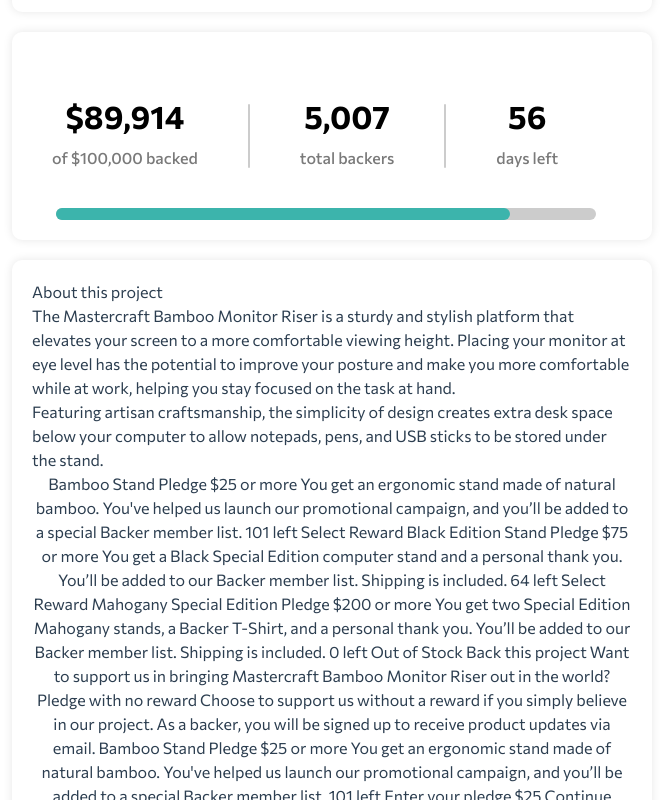
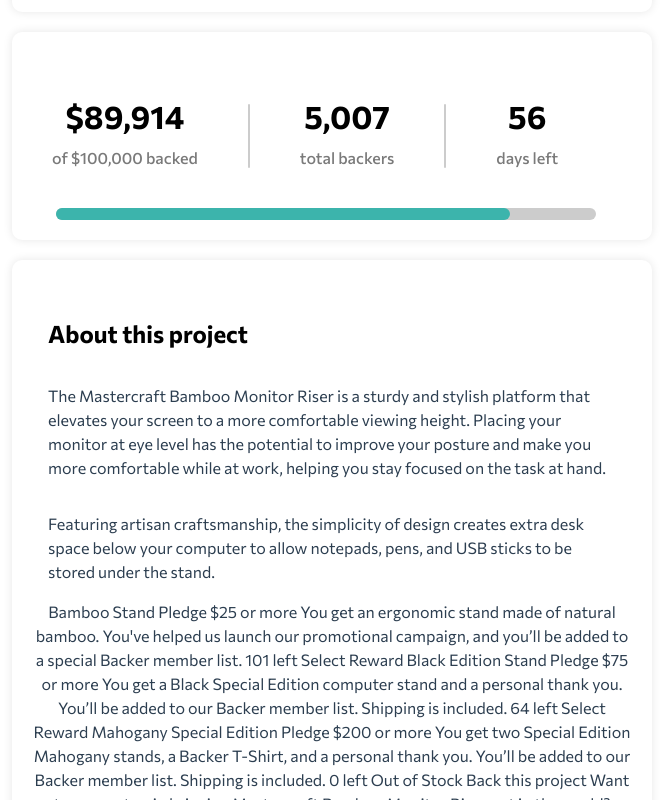
Before and after one commit to CHEGEBB/Mastering-Vue-Journey, a Vue app in the folder crowdfunding-product-page-main/: page / in a window 1280 px wide. Shown: the part 512-1312 px from the top of the page, without its empty margins (308-969 px from the left). Built offline with nearby package versions, Linux system fonts and the light colour scheme.

Commit message:
Refactor header styling in App.vue: Update about section with padding and font styling

```diff
--- a/crowdfunding-product-page-main/src/App.vue
+++ b/crowdfunding-product-page-main/src/App.vue
@@ -63,15 +63,15 @@
 
       </div>
     </div>
-    <div class="about">
-      <h2 class="text-left">About this project</h2>
-      <p class="text-left">
+    <div class="about ">
+      <h2 class="text-left p-4">About this project</h2>
+      <p class="text-left p-4">
         The Mastercraft Bamboo Monitor Riser is a sturdy and stylish
       platform that elevates your screen to a more comfortable viewing height. Placing
       your monitor at eye level has the potential to improve your posture and make you
       more comfortable while at work, helping you stay focused on the task at hand.
       </p>
-       <p class="text-left">
+       <p class="text-left p-4">
         Featuring artisan craftsmanship, the simplicity of design creates extra desk space
       below your computer to allow notepads, pens, and USB sticks to be stored under the
       stand.
@@ -281,4 +281,10 @@
   color:hsl(0, 0%, 48%);
   font-weight: 500;
 }
+.about h2{
+  font-size: 1.5rem;
+  font-weight: 700;
+  color: hsl(0, 0%, 0%);
+  margin: 20px 0 0 0;
+}
 </style>
```
